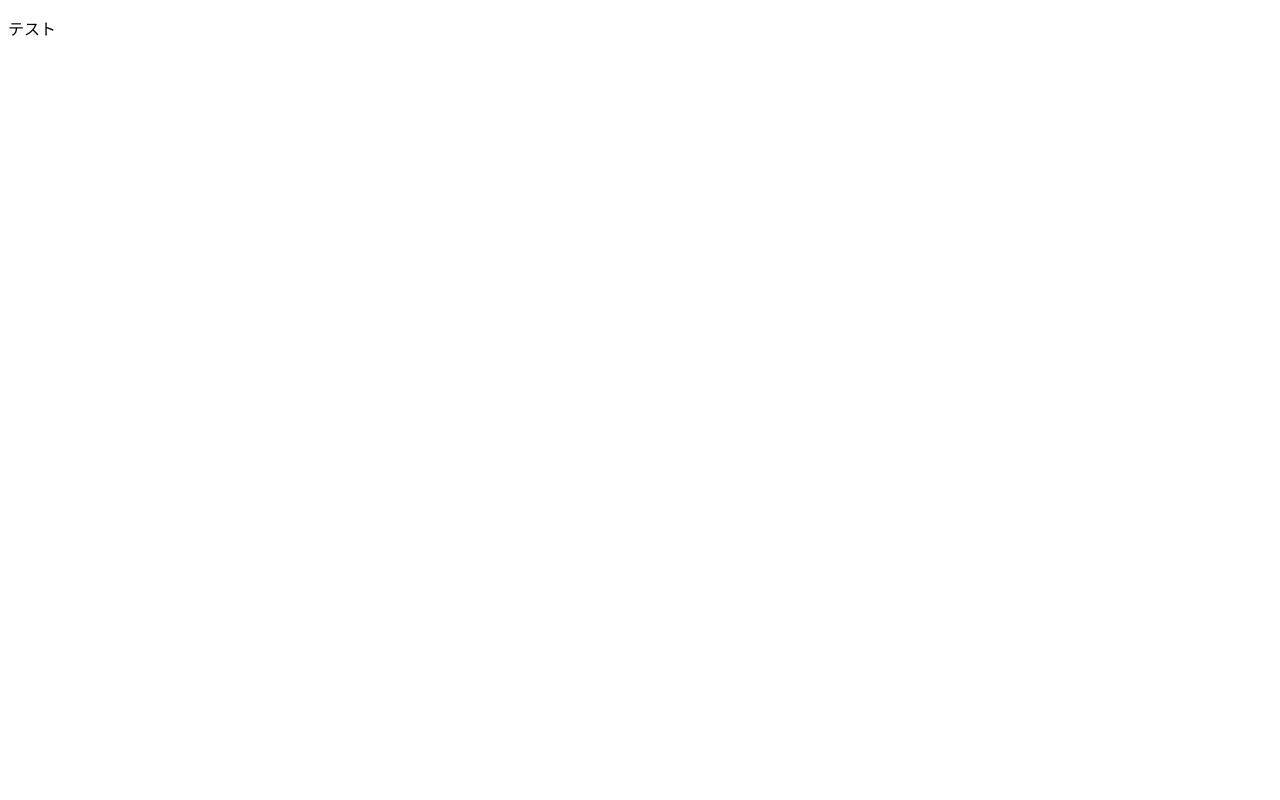
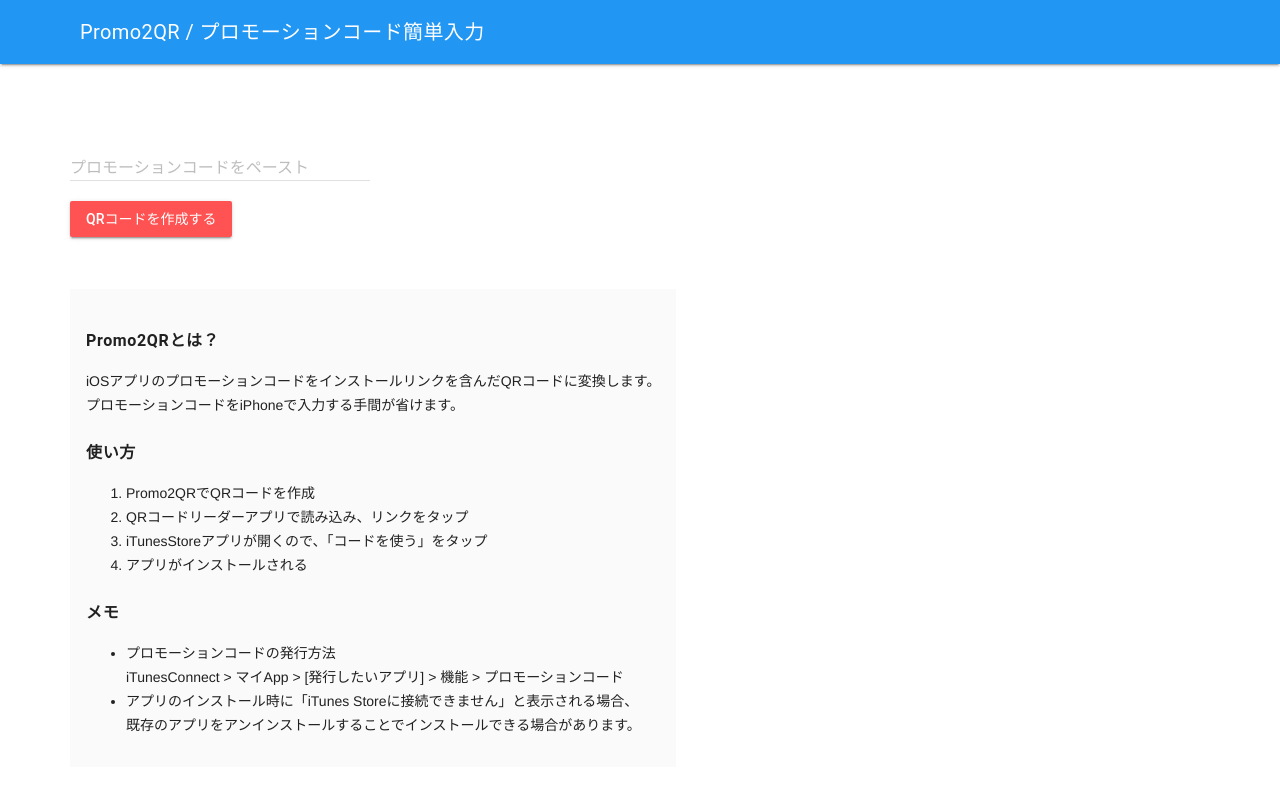
Before and after one commit to shtnkgm/Promo2QR, a plain HTML site: page docs/index.html in a window 1280 px wide. Drawn offline with nearby package versions, Linux system fonts and the light colour scheme.

Commit message:
first commit

```diff
--- a/docs/index.html
+++ b/docs/index.html
@@ -1,10 +1,78 @@
 <!DOCTYPE html>
 <html>
 <head>
-<meta charset="UTF-8">
-<title>テスト</title>
+    <meta charset="UTF-8">
+    <title>Promo2QR</title>
+    <meta name="viewport" content="width=device-width, initial-scale=1.0">
+    <script
+  src="https://code.jquery.com/jquery-3.2.1.min.js"
+  integrity="sha256-hwg4gsxgFZhOsEEamdOYGBf13FyQuiTwlAQgxVSNgt4="
+  crossorigin="anonymous"></script>
+    <link rel="stylesheet" href="https://fonts.googleapis.com/icon?family=Material+Icons">
+    <link rel="stylesheet" href="https://code.getmdl.io/1.3.0/material.blue-red.min.css" />
+    <script defer src="https://code.getmdl.io/1.3.0/material.min.js"></script>
 </head>
 <body>
-<p>テスト</p>
+    <div class="mdl-layout mdl-js-layout mdl-layout--fixed-header">
+        <header class="mdl-layout__header">
+            <div class="mdl-layout__header-row">
+                <span class="mdl-layout-title">Promo2QR / プロモーションコード簡単入力</span>
+            </div>
+        </header>
+        <main class="mdl-layout__content">
+            <div class="mdl-grid" style="padding: 70px">
+                <div class="page-content">
+                    <div class="mdl-textfield mdl-js-textfield mdl-textfield--floating-label">
+                        <input class="mdl-textfield__input" id="promoCodeForm" type="text">
+                        <label class="mdl-textfield__label" for="promoCodeForm">プロモーションコードをペースト</label>
+                    </div>
+                    <p>
+                        <button class="mdl-button mdl-js-button mdl-button--raised mdl-js-ripple-effect mdl-button--accent" id="getQRCodeButton">QRコードを作成する</button>
+                    </p>
+                    <img id="QRCodeImage" src="">
+                    <p><a href="" id="installLink"></a></p>
+                    <div style="background-color:#FAFAFA; padding: 16px">
+                        <h6><strong>Promo2QRとは？</strong></h6>
+                        <p>iOSアプリのプロモーションコードをインストールリンクを含んだQRコードに変換します。<br>
+                            プロモーションコードをiPhoneで入力する手間が省けます。
+                    <h6><strong>使い方</strong></h6>
+                        <ol>
+                            <li>Promo2QRでQRコードを作成</li>
+                            <li>QRコードリーダーアプリで読み込み、リンクをタップ</li>
+                            <li>iTunesStoreアプリが開くので、「コードを使う」をタップ</li>
+                            <li>アプリがインストールされる</li>
+                        </ol>
+                        </p>
+                    <h6><strong>メモ</strong></h6>
+                        <ul>
+                            <li>プロモーションコードの発行方法<br>iTunesConnect > マイApp > [発行したいアプリ] > 機能 > プロモーションコード</li>
+                            <li>アプリのインストール時に「iTunes Storeに接続できません」と表示される場合、<br>既存のアプリをアンインストールすることでインストールできる場合があります。</li>
+                        </ul>
+                    </div>
+                    <div class="footer">
+                        <br>
+                        <br>
+                        <p>© Shota Nakagami All Rights Reserved.</p>
+                    </div>
+                </div>
+            </div>
+        </main>
+    </div>
+    <script>
+        $('#getQRCodeButton').on("click", function() {
+            var image = $('#QRCodeImage')
+            var promoCode = $('#promoCodeForm').val();
+            var installURL = "https://phobos.apple.com/WebObjects/MZFinance.woa/wa/freeProductCodeWizard?code="+promoCode
+            image.attr("src","http://chart.apis.google.com/chart?cht=qr&chs=200x200&chl="+installURL);
+            $('#installLink').attr("href",installURL);
+            $('#installLink').text(installURL);
+        });
+
+        $('#promoCodeForm').on("keydown", function(e) {
+	       if(e.keyCode === 13) {
+               $('#getQRCodeButton').trigger("click");
+	       }
+        });
+    </script>
 </body>
 </html>
```
